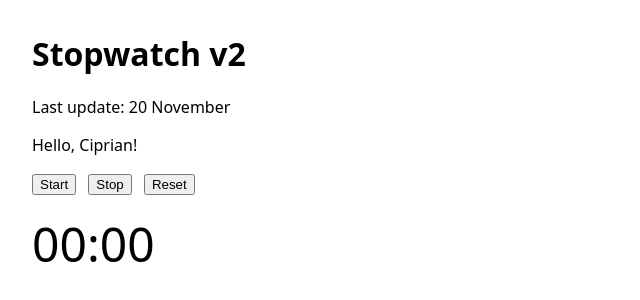
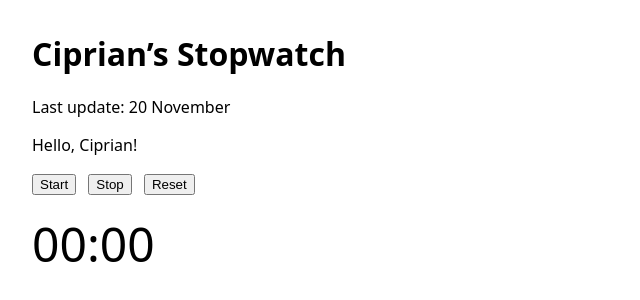
Before and after one commit to cipriancorbu/stopwatch-project, a plain HTML site: page index.html in a window 1280 px wide. Shown: the whole page, without its empty margins (0-640 px from the left). Drawn offline with Linux system fonts and the light colour scheme.

Commit message:
Update page title

```diff
--- a/index.html
+++ b/index.html
@@ -3,12 +3,12 @@
 <head>
   <meta charset="utf-8" />
   <meta name="viewport" content="width=device-width, initial-scale=1" />
-  <title>Stopwatch v2</title>
+  <title>Stopwatch by Ciprian</title>
   <link rel="stylesheet" href="./style.css" />
 </head>
 <body>
   <main>
-    <h1>Stopwatch v2</h1>
+    <h1>Ciprian’s Stopwatch</h1>
     <p>Last update: 20 November</p>
     <p id="output">Hello, Ciprian!</p>
 
```
